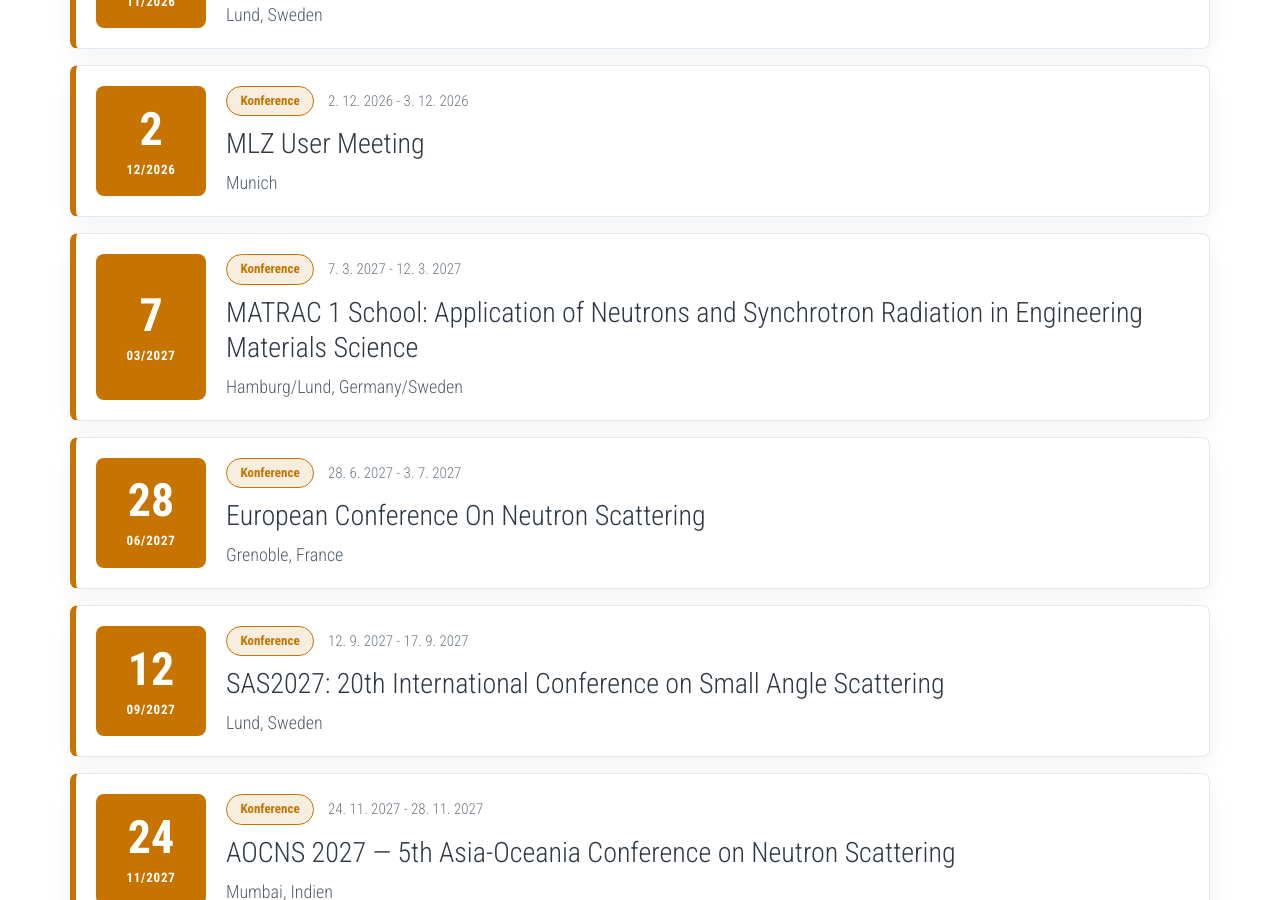
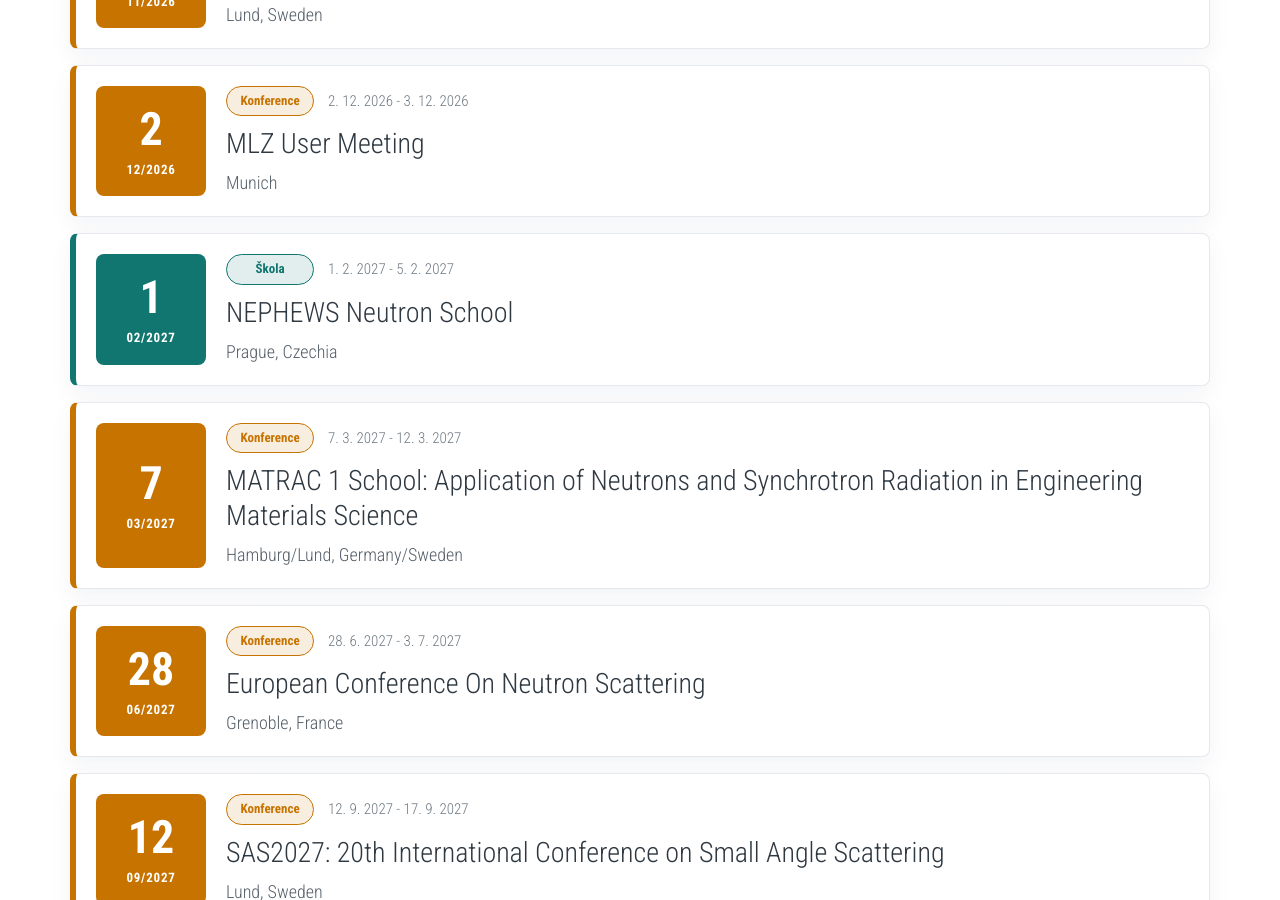
Before and after one commit to me2d09/neutrons.cz, a Jekyll site: the page built from konference-skoly.html, in a window 1280 px wide and 900 px high, scrolled down 1148 px. Built offline with Jekyll 4.4.1, drawn with Linux system fonts in a browser that asks for light colours.

Commit message:
Add NEPHEWS Neutron School event details

```diff
--- a/_data/events.yml
+++ b/_data/events.yml
@@ -179,6 +179,13 @@
   location: 'Munich'
   type: conference
 
+- date: '2027-02-01'
+  end_date: '2027-02-05'
+  title: 'NEPHEWS Neutron School'
+  url: 'https://beamtime.eu/nephews-neutron-school/'
+  location: 'Prague, Czechia'
+  type: school
+
 - date: '2027-03-07'
   end_date: '2027-03-12'
   title: 'MATRAC 1 School: Application of Neutrons and Synchrotron Radiation in Engineering Materials Science'
```
